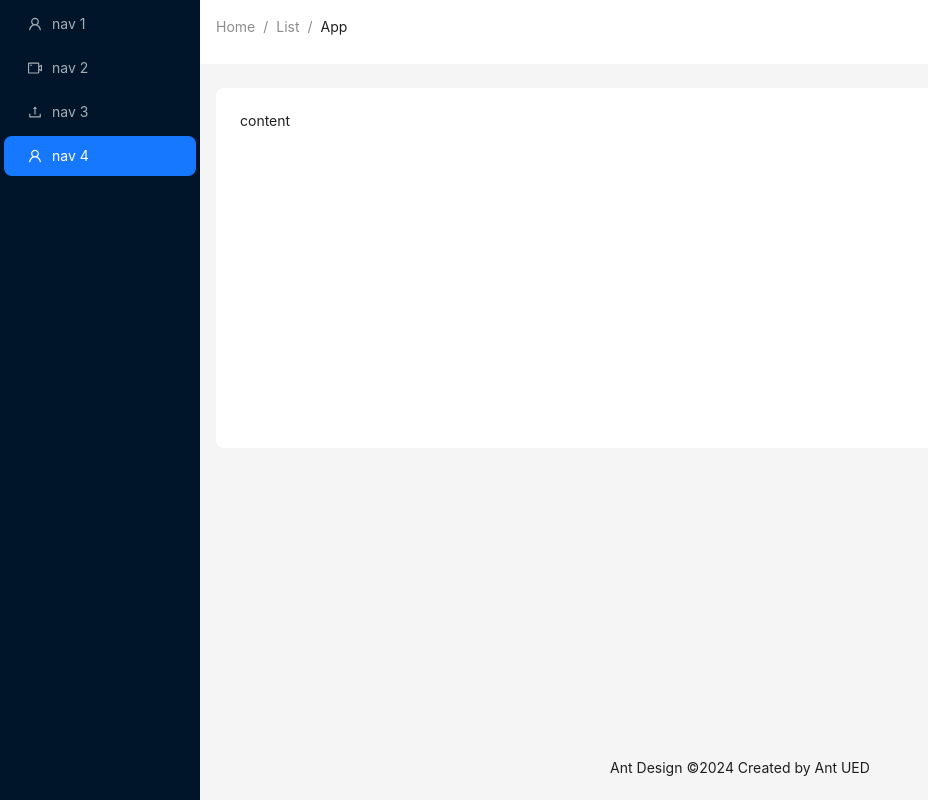
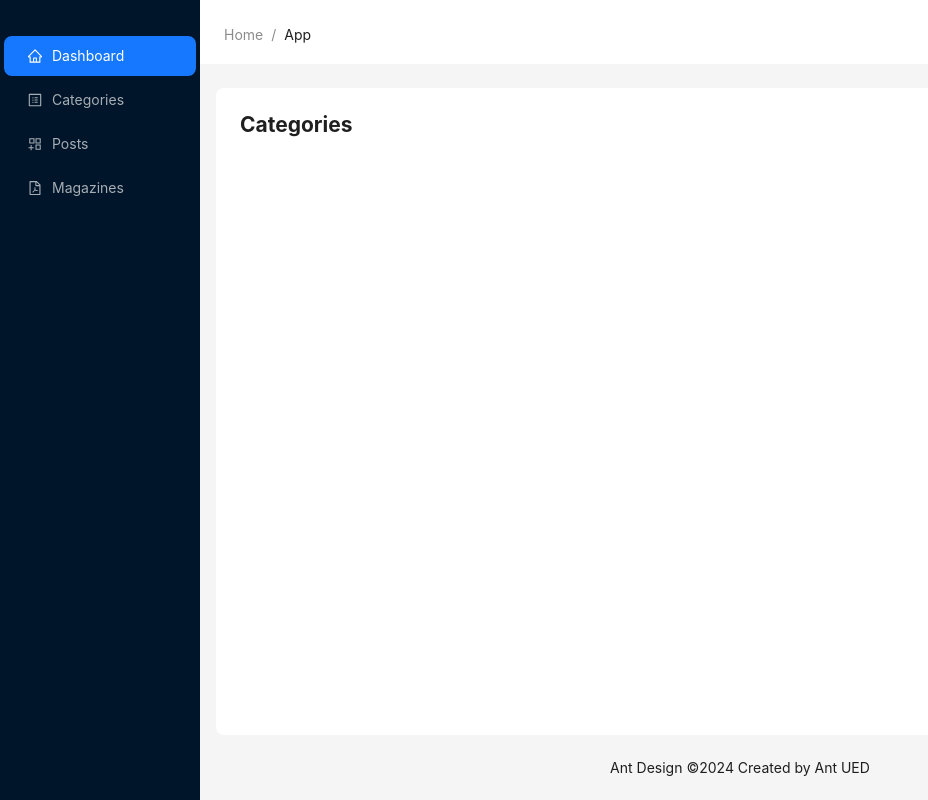
Before and after one commit to Sadullo1992/newspaper-backend, a React (Vite) app in the folder frontend-for-admin/: page /category in a window 1280 px wide. Shown: the whole page, without its empty margins (0-928 px from the left). Built offline with nearby package versions, Linux system fonts and the light colour scheme.

Commit message:
feat: config routes

```diff
--- a/frontend-for-admin/package.json
+++ b/frontend-for-admin/package.json
@@ -7,12 +7,14 @@
     "dev": "vite",
     "build": "tsc && vite build",
     "lint": "eslint .",
+    "lint:fix": "eslint . --fix",
     "preview": "vite preview"
   },
   "dependencies": {
     "antd": "^5.17.0",
     "react": "^18.2.0",
-    "react-dom": "^18.2.0"
+    "react-dom": "^18.2.0",
+    "react-router-dom": "^6.23.0"
   },
   "devDependencies": {
     "@types/antd": "^1.0.0",
--- a/frontend-for-admin/src/App.tsx
+++ b/frontend-for-admin/src/App.tsx
@@ -1,56 +1,35 @@
 import React from 'react';
-import { UploadOutlined, UserOutlined, VideoCameraOutlined } from '@ant-design/icons';
-import { Breadcrumb, Layout, Menu, theme } from 'antd';
+import { Layout, theme } from 'antd';
+import { SideBar } from './components/SideBar';
+import { Header } from './components/Header';
+import { Route, Routes } from 'react-router-dom';
+import { Dashboard } from './pages/dashboard';
+import { Categories } from './pages/categories';
 
-const { Header, Content, Footer, Sider } = Layout;
-
-const items = [UserOutlined, VideoCameraOutlined, UploadOutlined, UserOutlined].map(
-  (icon, index) => ({
-    key: String(index + 1),
-    icon: React.createElement(icon),
-    label: `nav ${index + 1}`,
-  })
-);
+const { Content, Footer } = Layout;
 
 const App: React.FC = () => {
   const {
     token: { colorBgContainer, borderRadiusLG },
   } = theme.useToken();
-
   return (
     <Layout>
-      <Sider
-        breakpoint="lg"
-        collapsedWidth="0"
-        onBreakpoint={(broken) => {
-          console.log(broken);
-        }}
-        onCollapse={(collapsed, type) => {
-          console.log(collapsed, type);
-        }}
-      >
-        <div className="demo-logo-vertical" />
-        <Menu theme="dark" mode="inline" defaultSelectedKeys={['4']} items={items} />
-      </Sider>
+      <SideBar />
       <Layout style={{ height: '100vh' }}>
-        <Header style={{ padding: 0, background: colorBgContainer }}>
-          <Breadcrumb style={{ margin: '16px' }}>
-            <Breadcrumb.Item>Home</Breadcrumb.Item>
-            <Breadcrumb.Item>List</Breadcrumb.Item>
-            <Breadcrumb.Item>App</Breadcrumb.Item>
-          </Breadcrumb>
-        </Header>
-        <Content style={{ margin: '24px 16px 0' }}>
-          <div
+        <Header />
+        <Content
           style={{
+            margin: '24px 16px 0',
             padding: 24,
             minHeight: 360,
             background: colorBgContainer,
             borderRadius: borderRadiusLG,
           }}
         >
-            content
-          </div>
+          <Routes>
+            <Route path="/" element={<Dashboard />} />
+            <Route path="/category" element={<Categories />} />
+          </Routes>
         </Content>
         <Footer style={{ textAlign: 'center' }}>
           Ant Design ©{new Date().getFullYear()} Created by Ant UED
--- /dev/null
+++ b/frontend-for-admin/src/components/Header.tsx
@@ -0,0 +1,21 @@
+import { Breadcrumb, Layout, theme } from 'antd';
+
+export const Header = () => {
+  const {
+    token: { colorBgContainer },
+  } = theme.useToken();
+  return (
+    <Layout.Header style={{ padding: 24, background: colorBgContainer }}>
+      <Breadcrumb
+        items={[
+          {
+            title: 'Home',
+          },
+          {
+            title: 'App',
+          },
+        ]}
+      />
+    </Layout.Header>
+  );
+};
--- /dev/null
+++ b/frontend-for-admin/src/components/SideBar.tsx
@@ -0,0 +1,62 @@
+import { useState, createElement } from 'react';
+
+import { Layout, Menu, MenuProps } from 'antd';
+import { Link } from 'react-router-dom';
+import {
+  HomeOutlined,
+  ProfileOutlined,
+  AppstoreAddOutlined,
+  FilePdfOutlined,
+} from '@ant-design/icons';
+<ProfileOutlined />;
+<AppstoreAddOutlined />;
+<FilePdfOutlined />;
+
+const { Sider } = Layout;
+
+type MenuItem = Required<MenuProps>['items'][number];
+
+const items: MenuItem[] = [
+  {
+    label: <Link to={'/'}>Dashboard</Link>,
+    key: 'dashboard',
+    icon: createElement(HomeOutlined),
+  },
+  {
+    label: <Link to={'/category'}>Categories</Link>,
+    key: 'categories',
+    icon: createElement(ProfileOutlined),
+  },
+  {
+    label: <Link to={'/post'}>Posts</Link>,
+    key: 'posts',
+    icon: createElement(AppstoreAddOutlined),
+  },
+  {
+    label: <Link to={'/magazine'}>Magazines</Link>,
+    key: 'magazines',
+    icon: createElement(FilePdfOutlined),
+  },
+];
+
+export const SideBar = () => {
+  const [current, setCurrent] = useState('dashboard');
+
+  const onClick: MenuProps['onClick'] = (e) => {
+    setCurrent(e.key);
+  };
+
+  return (
+    <Sider breakpoint="lg" collapsedWidth="0">
+      <div className="demo-logo-vertical" />
+      <Menu
+        theme="dark"
+        mode="inline"
+        selectedKeys={[current]}
+        items={items}
+        style={{ paddingTop: '32px' }}
+        onClick={onClick}
+      />
+    </Sider>
+  );
+};
--- a/frontend-for-admin/src/main.tsx
+++ b/frontend-for-admin/src/main.tsx
@@ -1,10 +1,13 @@
 import React from 'react';
 import ReactDOM from 'react-dom/client';
+import { BrowserRouter } from 'react-router-dom';
 import App from './App';
 import './index.css';
 
 ReactDOM.createRoot(document.getElementById('root')!).render(
   <React.StrictMode>
-    <App />
+    <BrowserRouter>
+      <App />
+    </BrowserRouter>
   </React.StrictMode>
 );
--- /dev/null
+++ b/frontend-for-admin/src/pages/categories.tsx
@@ -0,0 +1,3 @@
+export const Categories = () => {
+  return <h2>Categories</h2>;
+};
--- /dev/null
+++ b/frontend-for-admin/src/pages/dashboard.tsx
@@ -0,0 +1,3 @@
+export const Dashboard = () => {
+  return <h2>Dashboard</h2>;
+};
```
Also changed, not shown: 1 other file (tests, documents, lock files or other folders). Lines whose indentation alone changed are shown as unchanged.
